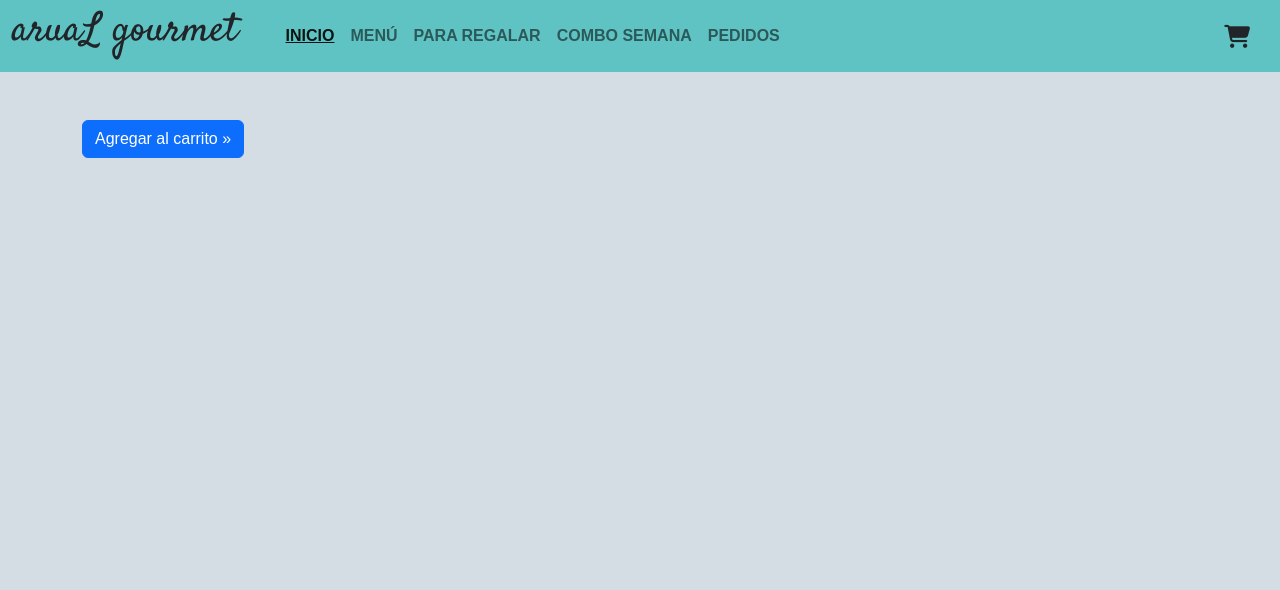
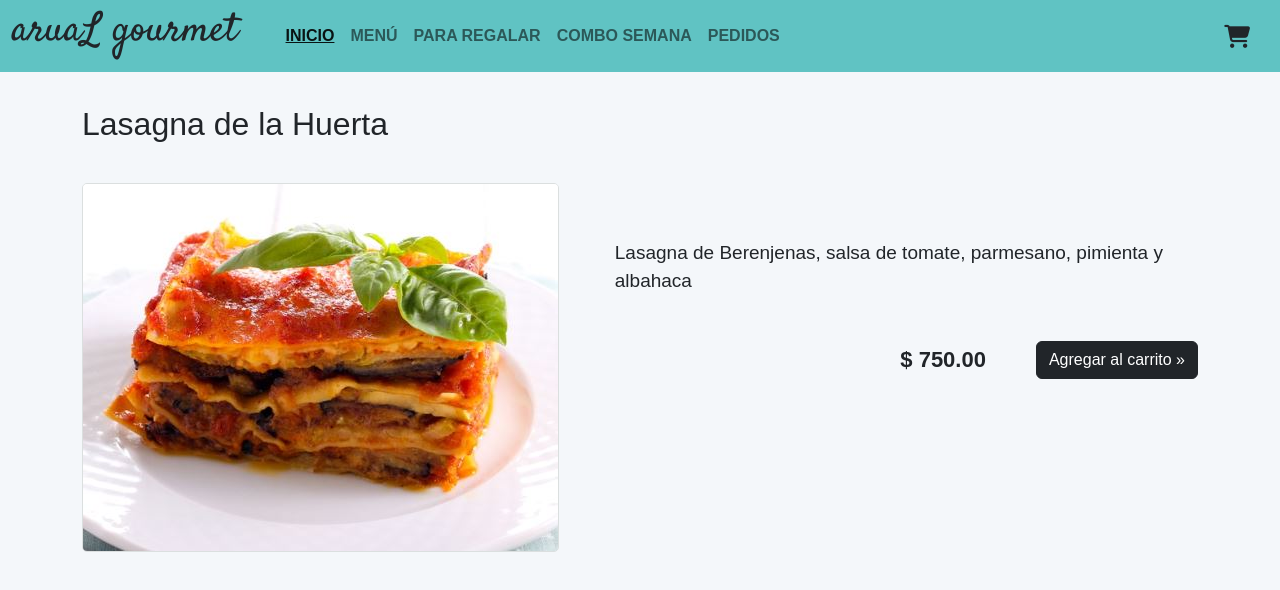
Before and after one commit to arualzeravla/aruaLgourmet, a React (Create React App) app: page / in a window 1280 px wide. Shown: the top 590 px of the page. Built offline with nearby package versions, Linux system fonts and the light colour scheme; a web font is replaced by a local one.

Commit message:
detalle Prod

```diff
--- a/src/App.css
+++ b/src/App.css
@@ -15,7 +15,7 @@ a:hover{
 }
 
 body{
-  background-color: rgb(213, 221, 228);
+  background-color: rgb(244, 247, 250);
 }
 
 
@@ -101,39 +101,59 @@ body{
 /* PAGINA DETALLES */
 
 
-/* .div_sectionTitle{
+.div_sectionTitle{
   margin-bottom: 20px;
-  width: 90vw;
-  padding: 2% 0 1% 0;
-  border-radius: 5px;
+  padding: 3% 0 1% 0;
 }
 
-#img_detallesPage{
-  max-width: 15vw;
+.img_detallesPage{
+  max-width: 50vw;
+  border-radius: 5px;
+  border: rgb(219, 223, 223) solid 1px;
 }
 
-#detailContainer{
+.detailContainer{
   display: flex;
 }
 
-#textDetailContainer{
-  padding-left: 10%;
+.textDetailContainer{
+  padding-left: 5%;
+  padding-top: 5%;
+  font-size: 19px;
 }
 
+
+.infoPrecios{
+  display: flex;
+  align-items: center;
+  justify-content: flex-end;
+  padding-top: 5%;
+}
+
+
+.p_precioLista{
+  font-weight: bold;
+  font-size: 22px;
+  text-align: right;
+  padding-right: 50px;
+  margin: 0;
+
+}
+
+
 @media (max-width: 768px){
-  #img_detallesPage{
+  .img_detallesPage{
       max-width: 50vw;
   }
 
-  #detailContainer{
+  .detailContainer{
       display: block;
   }
 
-  #descripcion{
+  .descripcion{
       text-align: left;
   }
-  #textDetailContainer{
+  .textDetailContainer{
       padding: 20px 20px 0 0;
   }
 }
- */
--- a/src/Components/ItemDetail.jsx
+++ b/src/Components/ItemDetail.jsx
@@ -13,9 +13,8 @@ const ItemDetail = ({ id, nombre, imagen, precio, descripcion }) => {
                 <div className="textDetailContainer">
                     <p className="descripcion">{descripcion}</p>
                     <div className="infoPrecios">
-                        <p className="p_precioLista"> {precio}</p>
-
-                        <button type="button" className="btn btn-primary btn_carrito">Agregar al carrito &raquo;</button>
+                        <p className="p_precioLista"> $ {precio}</p>
+                        <button type="button" className="btn btn-dark btn_carrito">Agregar al carrito &raquo;</button>
                     </div>
                 </div>
             </div>
--- a/src/Components/ItemDetailContainer.jsx
+++ b/src/Components/ItemDetailContainer.jsx
@@ -5,24 +5,29 @@ import ItemDetail from "./ItemDetail";
 
 const ItemDetailContainer = () => {
 
-    const [item, setItem] = useState([]);
+    const [item, setItem] = useState({});
     useEffect(() => {
 
-        const producto = [
-            {"id":1, "nombre":"Lasagna de la Huerta", "imagen": "./images/lasagna.jpg", "descripcion": "Lasagna de Berenjenas, salsa de tomate, parmesano, pimienta y albahaca", "precio": 750}
-        ];
+        const producto = {
+            "id":1,
+            "nombre":"Lasagna de la Huerta",
+            "imagen": "./images/lasagna.jpg",
+            "descripcion": "Lasagna de Berenjenas, salsa de tomate, parmesano, pimienta y albahaca",
+            "precio": 750.00
+        };
 
         const getItem = new Promise((resolve, reject) => {
             setTimeout(() => {
                 resolve(producto);
+                let precioDisplay = producto.precio.toFixed(2);
+                producto.precio = precioDisplay;
             }, 2000)
         })
         getItem.then((respuesta) => {
             setItem(respuesta)
-            console.log(item);
         });
 
-    }, [])
+    },[])
 
     return (
         <div className="container">
```
